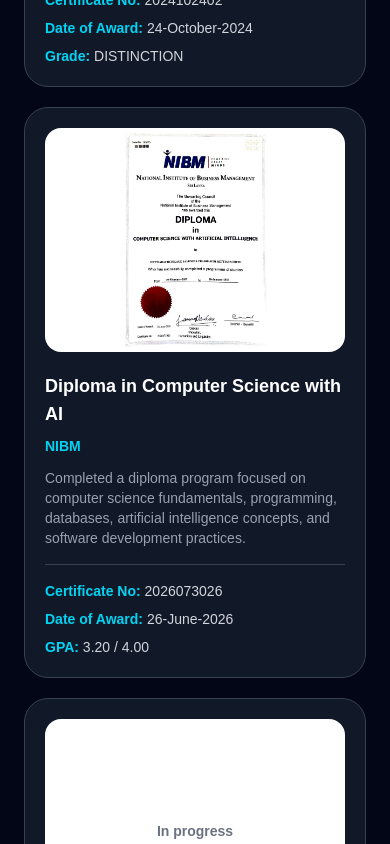
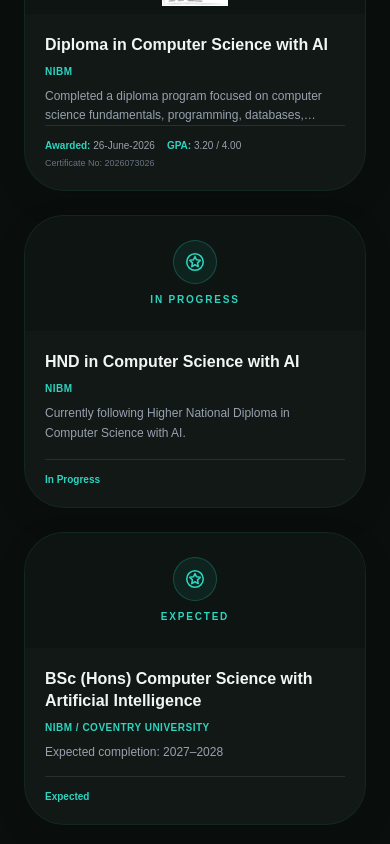
Before and after one commit to Sayuminahettiarachchi/my-portfolio, a Next.js app: page / in a window 390 px wide. Shown: the part 4960-5804 px from the top of the page. Built offline with nearby package versions, Linux system fonts and the light colour scheme.

Commit message:
Match certification cards to project design

```diff
--- a/components/certifications/CertificateCard.tsx
+++ b/components/certifications/CertificateCard.tsx
@@ -25,72 +25,93 @@
   grade,
 }: CertificateCardProps) {
   return (
-    <div className="bg-[#111827] border border-gray-700 rounded-3xl p-5 hover:border-cyan-400 hover:shadow-[0_0_25px_#22d3ee] hover:-translate-y-2 transition">
-      <div className="flex h-56 w-full items-center justify-center overflow-hidden rounded-2xl bg-white p-1">
+    <div className="group flex h-[293px] w-full max-w-[357px] mx-auto flex-col overflow-hidden rounded-[2.5rem] border border-[rgba(45,212,191,0.08)] bg-[#111815] shadow-[0_10px_30px_rgba(0,0,0,0.15)] transition-all duration-300 hover:border-[rgba(45,212,191,0.4)] hover:shadow-[0_10px_30px_rgba(45,212,191,0.08)]">
+
+      {/* Certificate image */}
+      <div className="relative h-[115px] w-full shrink-0 overflow-hidden bg-[#0d1411]">
         {image ? (
           <img
             src={image}
-            alt={title}
-          className="h-full w-full object-contain"
+            alt={`${title} certificate`}
+            className="h-full w-full object-contain p-2 transition-transform duration-300 group-hover:scale-[1.03]"
           />
         ) : (
-          <span className="text-sm font-semibold text-gray-500">
-            {badge || "In progress"}
-          </span>
+          <div className="flex h-full w-full flex-col items-center justify-center gap-2">
+            <div className="flex h-11 w-11 items-center justify-center rounded-full border border-[rgba(45,212,191,0.25)] bg-[rgba(45,212,191,0.08)]">
+              <svg
+                xmlns="http://www.w3.org/2000/svg"
+                width="22"
+                height="22"
+                viewBox="0 0 24 24"
+                fill="none"
+                stroke="#2DD4BF"
+                strokeWidth="1.7"
+                strokeLinecap="round"
+                strokeLinejoin="round"
+              >
+                <path d="M12 15l-3.5 2 0.7-4-2.9-2.8 4-.6L12 6l1.7 3.6 4 .6-2.9 2.8.7 4z" />
+                <circle cx="12" cy="12" r="9" />
+              </svg>
+            </div>
+
+            <span className="text-[10px] font-semibold uppercase tracking-[0.18em] text-[#2DD4BF]">
+              {badge || issued || "Academic qualification"}
+            </span>
+          </div>
         )}
       </div>
 
-      <div className="mt-5">
-        <h3 className="text-white font-bold text-lg">{title}</h3>
+      {/* Certificate details */}
+      <div className="flex min-h-0 flex-1 flex-col p-5">
+        <h3 className="line-clamp-2 text-base font-bold leading-snug text-[#F1F5F3]">
+          {title}
+        </h3>
 
-        <p className="text-cyan-400 text-sm mt-2 font-semibold">
+        <p className="mt-2 line-clamp-1 text-[10px] font-semibold uppercase tracking-wider text-[#2DD4BF]">
           {organization}
         </p>
 
-    <div className="min-h-[8px] mt-3">
-  <p className="text-gray-400 text-sm">{description}</p>
-</div>
+        <p className="mt-2 line-clamp-2 text-xs leading-relaxed text-gray-400">
+          {description}
+        </p>
 
-<div className="border-t border-gray-700 my-4" />
+        {/* Qualification details */}
+        <div className="mt-auto flex flex-wrap items-center gap-x-3 gap-y-1 border-t border-white/10 pt-3">
+          {awardDate && (
+            <span className="text-[10px] text-gray-400">
+              <span className="font-semibold text-[#2DD4BF]">Awarded:</span>{" "}
+              {awardDate}
+            </span>
+          )}
 
-        {certificateNo && (
-          <p className="text-gray-300 text-sm mt-3">
-            <span className="text-cyan-400 font-semibold">
-              Certificate No:
-            </span>{" "}
-            {certificateNo}
-          </p>
-        )}
+          {gpa && (
+            <span className="text-[10px] text-gray-400">
+              <span className="font-semibold text-[#2DD4BF]">GPA:</span>{" "}
+              {gpa}
+            </span>
+          )}
 
-        {awardDate && (
-          <p className="text-gray-300 text-sm mt-2">
-            <span className="text-cyan-400 font-semibold">
-              Date of Award:
-            </span>{" "}
-            {awardDate}
-          </p>
-        )}
+          {grade && (
+            <span className="text-[10px] font-semibold text-[#2DD4BF]">
+              {grade}
+            </span>
+          )}
 
-        {issued && (
-          <p className="text-gray-300 text-sm mt-2">
-            <span className="text-cyan-400 font-semibold">Issued:</span>{" "}
-            {issued}
-          </p>
-        )}
+          {issued && (
+            <span className="text-[10px] font-semibold text-[#2DD4BF]">
+              {issued}
+            </span>
+          )}
 
-        {gpa && (
-          <p className="text-gray-300 text-sm mt-2">
-            <span className="text-cyan-400 font-semibold">GPA:</span>{" "}
-            {gpa}
-          </p>
-        )}
-
-        {grade && (
-          <p className="text-gray-300 text-sm mt-2">
-            <span className="text-cyan-400 font-semibold">Grade:</span>{" "}
-            {grade}
-          </p>
-        )}
+          {certificateNo && (
+            <span
+              className="w-full truncate text-[9px] text-gray-500"
+              title={certificateNo}
+            >
+              Certificate No: {certificateNo}
+            </span>
+          )}
+        </div>
       </div>
     </div>
   );
--- a/components/certifications/Certifications.tsx
+++ b/components/certifications/Certifications.tsx
@@ -1,4 +1,3 @@
-
 import CertificateCard from "./CertificateCard";
 
 interface Certification {
@@ -41,31 +40,36 @@
       organization: "NIBM",
       description:
         "Currently following Higher National Diploma in Computer Science with AI.",
+      issued: "In Progress",
     },
     {
       title: "BSc (Hons) Computer Science with Artificial Intelligence",
       organization: "NIBM / Coventry University",
       description: "Expected completion: 2027–2028",
+      issued: "Expected",
     },
   ];
 
   return (
     <section
       id="certifications"
-      className="bg-[#020617] text-white px-6 py-10"
+      className="bg-[#0A0F0D] text-[#F1F5F3] px-6 py-16 border-y border-[rgba(45,212,191,0.05)]"
     >
-      <h2 className="text-3xl md:text-4xl font-bold text-center">
-        MY <span className="text-cyan-400">CERTIFICATIONS</span>
+      <div className="max-w-6xl mx-auto">
+        <div className="text-center mb-12">
+          <h2 className="text-3xl md:text-4xl font-bold">
+            MY <span className="text-[#2DD4BF]">CERTIFICATIONS</span>
           </h2>
 
-      <p className="text-gray-400 text-center mt-2 text-sm">
+          <p className="text-gray-400 text-sm mt-3">
             Academic achievements, communication skills, and continuous learning.
           </p>
+        </div>
 
-      <div className="grid grid-cols-1 sm:grid-cols-2 lg:grid-cols-3 gap-5 max-w-5xl mx-auto mt-8">
-        {certifications.map((cert, index) => (
+        <div className="grid grid-cols-1 sm:grid-cols-2 lg:grid-cols-3 gap-6 max-w-6xl mx-auto">
+          {certifications.map((cert) => (
             <CertificateCard
-            key={index}
+              key={cert.title}
               image={cert.image}
               title={cert.title}
               organization={cert.organization}
@@ -79,6 +83,7 @@
             />
           ))}
         </div>
+      </div>
     </section>
   );
 }
```
Lines whose indentation alone changed are shown as unchanged.
